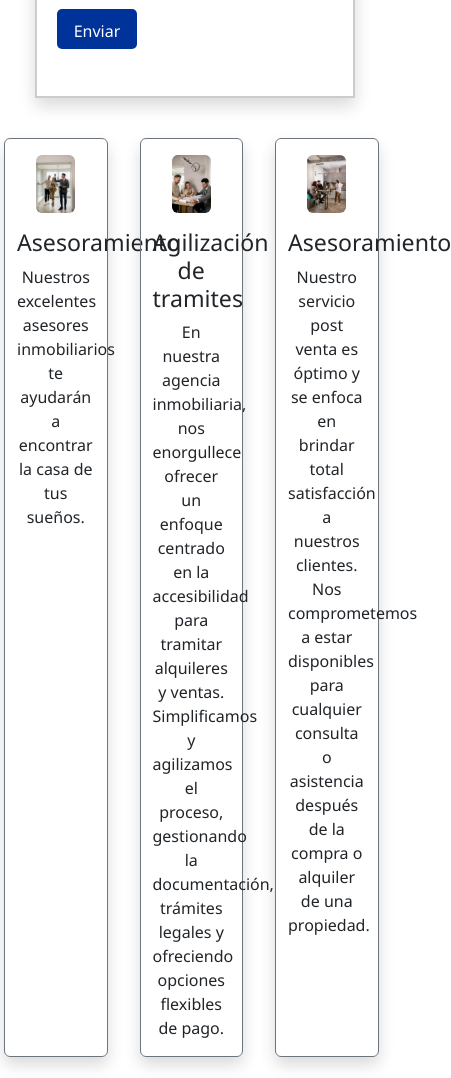
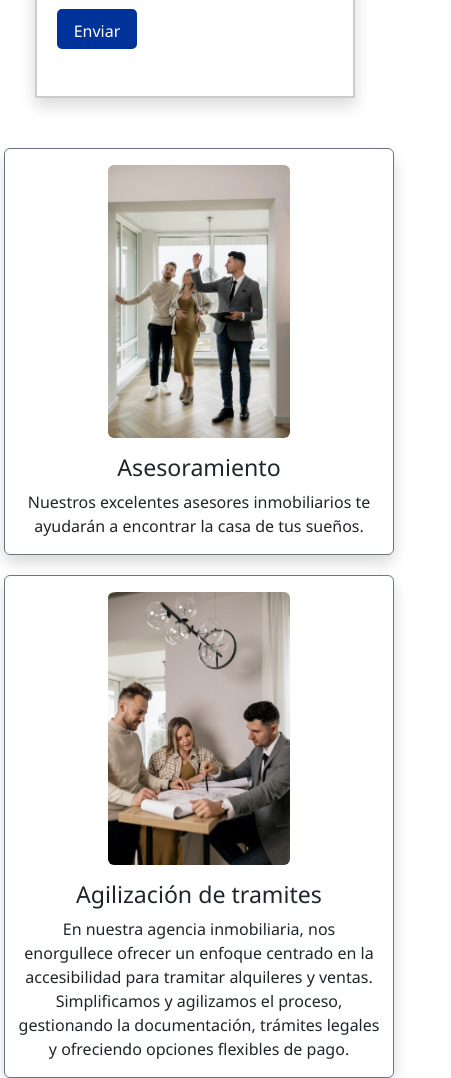
Before and after one commit to IgnaVilla09/Pre-entrega-3-Villafane, a website: page pages/contacto.html in a window 390 px wide. Shown: the part 1200-2278 px from the top of the page, 451 px wide, since content can reach past the window. Drawn offline with nearby package versions, Linux system fonts and the light colour scheme; a web font is replaced by a local one.

Commit message:
Optimizacion responsive

```diff
--- a/pages/contacto.html
+++ b/pages/contacto.html
@@ -58,17 +58,17 @@
 
         <div class="contianer-fluid service">
             <div class="row justify-content-md-center mt-3 mb-5">
-                <div class="col-3 border border-secondary mx-3 rounded shadow">
+                <div class="col-3 border border-secondary mx-3 rounded shadow service-box">
                     <img src="../assets/img/Vendedores/Vendedor1.jpg" alt="" class="w-50 mx-auto my-3 d-block rounded">
                     <h3 class="text-center ">Asesoramiento</h3>
                     <p class="text-center">Nuestros excelentes asesores inmobiliarios te ayudarán a encontrar la casa de tus sueños.</p>
                 </div>
-                <div class="col-3 border border-secondary mx-3 rounded shadow">
+                <div class="col-3 border border-secondary mx-3 rounded shadow service-box">
                     <img src="../assets/img/Vendedores/Vendedor2.jpg" alt="" class="w-50 mx-auto my-3 d-block rounded">
                     <h3 class="text-center ">Agilización de tramites</h3>
                     <p class="text-center">En nuestra agencia inmobiliaria, nos enorgullece ofrecer un enfoque centrado en la accesibilidad para tramitar alquileres y ventas. Simplificamos y agilizamos el proceso, gestionando la documentación, trámites legales y ofreciendo opciones flexibles de pago.</p>
                 </div>
-                <div class="col-3 border border-secondary mx-3 rounded shadow">
+                <div class="col-3 border border-secondary mx-3 rounded shadow service-box">
                     <img src="../assets/img/Vendedores/Vendedor3.jpg" alt="" class="w-50 mx-auto my-3 d-block rounded">
                     <h3 class="text-center ">Asesoramiento</h3>
                     <p class="text-center">Nuestro servicio post venta es óptimo y se enfoca en brindar total satisfacción a nuestros clientes. Nos comprometemos a estar disponibles para cualquier consulta o asistencia después de la compra o alquiler de una propiedad.</p>
--- a/scss/_media-queries.scss
+++ b/scss/_media-queries.scss
@@ -170,8 +170,15 @@
         height: 900px;
 
             img {
-                width: 250px;
+                width: 200px;
             }
+    }
+
+    .service {
+        &-box {
+            width: 100vw !important;
+            margin: 10px !important;
+        }
     }
 
 }
@@ -227,7 +234,6 @@
             }
         }
     }
-
     .container-info {
         &__propiedad {
             align-items: center;
@@ -291,8 +297,14 @@
         height: 900px;
 
             img {
-                width: 200px;
+                width: 120px;
             }
+    }
+    .service {
+        &-box {
+            width: 100vw !important;
+            margin: 10px !important;
+        }
     }
 
     .footer-container {
@@ -423,6 +435,7 @@
             }
     }
 
+
     .footer-container {
         height: auto;
 
```
Also changed, not shown: css/styles.css, 1 other file.
